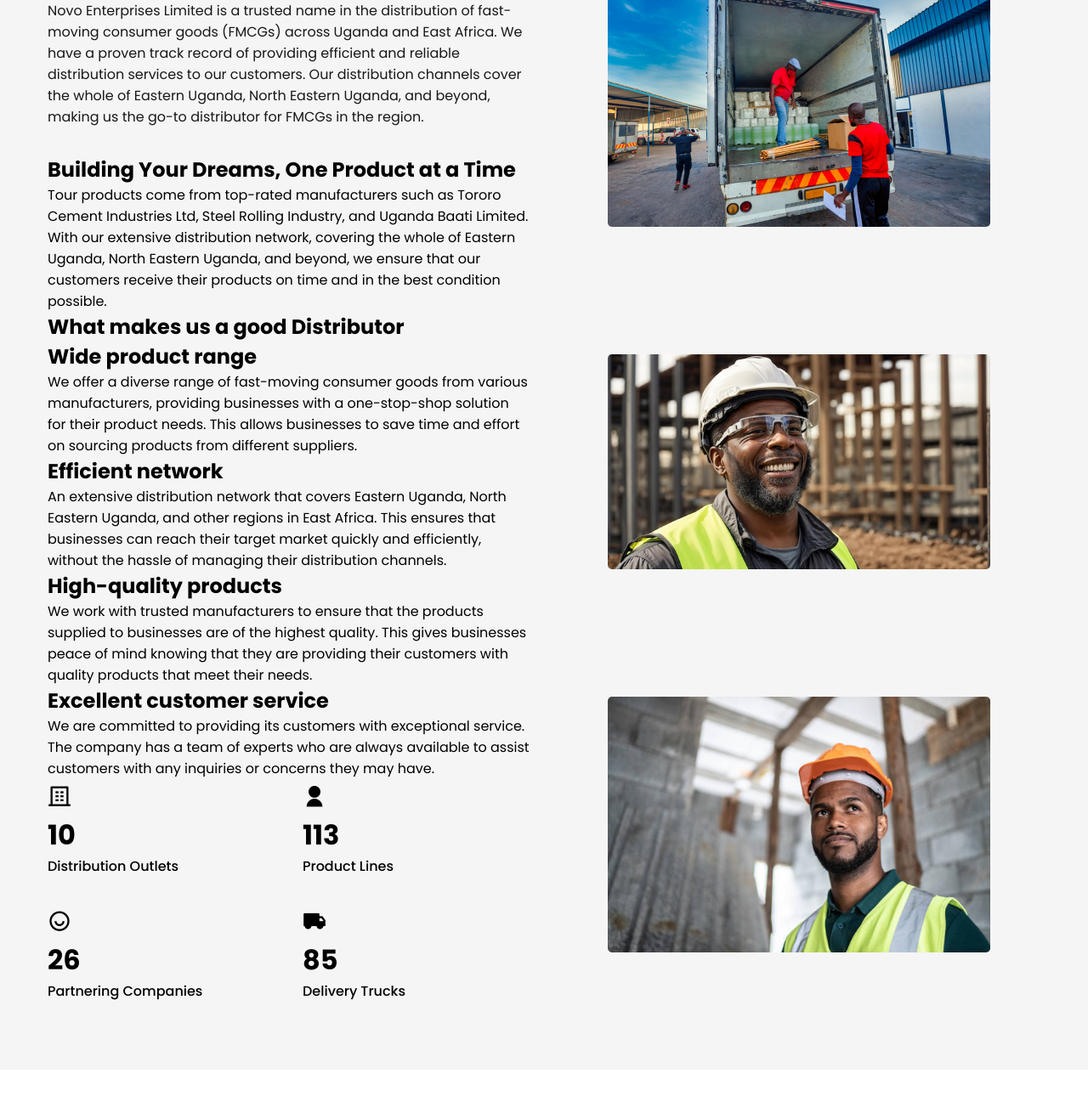
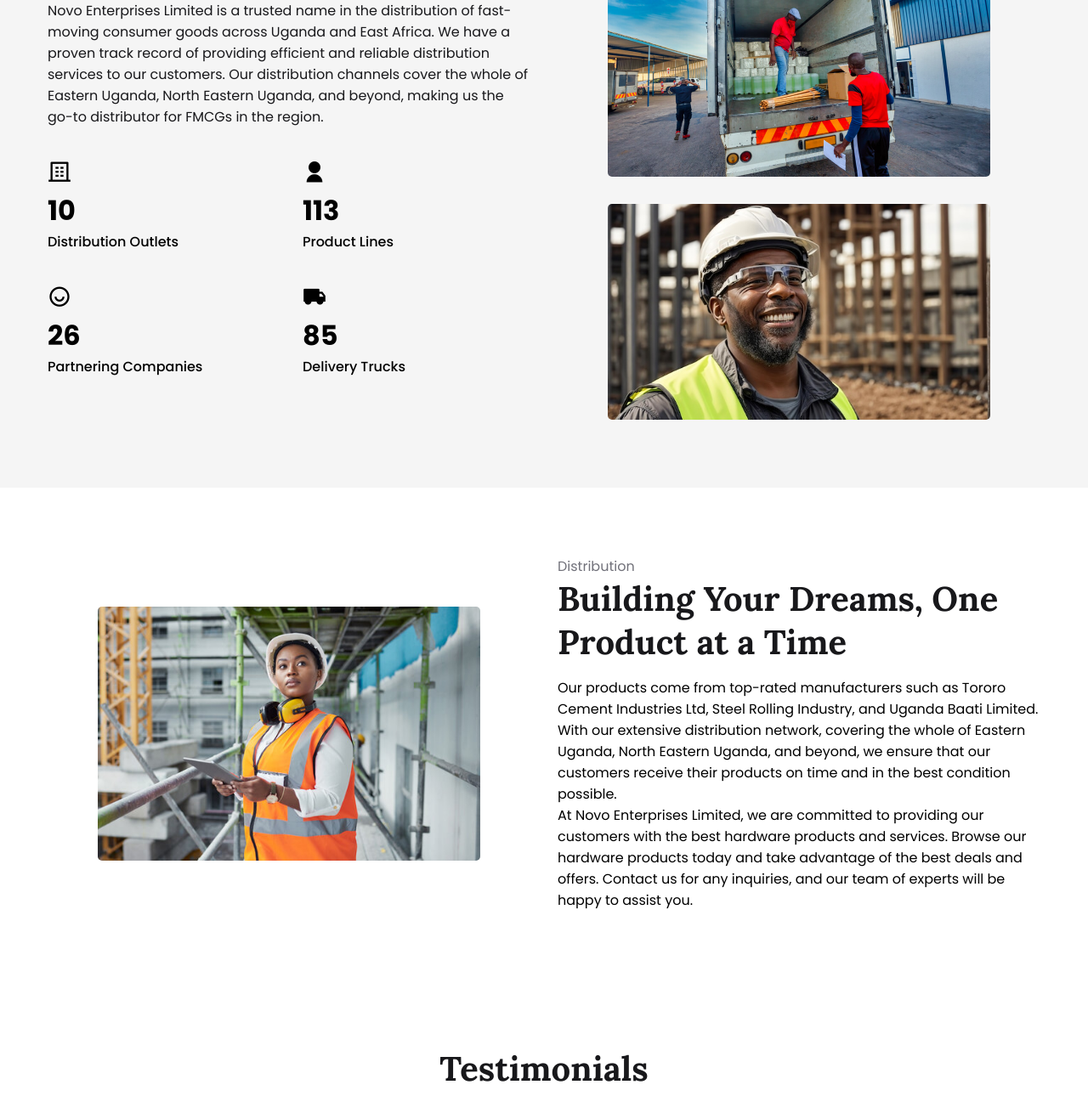
Before and after one commit to KingWise69/Novo, a plain HTML site: page Novo/distribution.html in a window 1280 px wide. Shown: the part 760-2050 px from the top of the page at 85% size. Drawn offline with nearby package versions, Linux system fonts and the light colour scheme.

Commit message:
Update distribution.html

```diff
--- a/Novo/distribution.html
+++ b/Novo/distribution.html
@@ -115,33 +115,11 @@
           <p class="para">
             Novo Enterprises Limited is a trusted
             name in the distribution of fast-moving
-            consumer goods (FMCGs) across Uganda and
+            consumer goods  across Uganda and
             East Africa. We have a proven track record of providing efficient and reliable distribution services to our customers. Our distribution channels cover the whole of Eastern Uganda, North Eastern Uganda, and beyond, making us the go-to
             distributor for FMCGs in the region.
 
-            <h2>Building Your Dreams, One Product at a Time</h5>
 
-
-
-              <p>Tour products come from top-rated manufacturers such as Tororo Cement Industries Ltd, Steel Rolling Industry, and Uganda Baati Limited. With our extensive distribution network, covering the whole of Eastern Uganda, North Eastern Uganda, and beyond, we ensure that our customers receive their products on time and in the best condition possible.</p>
-
-              <h2>What makes us a good Distributor</h2>
-              <h2>Wide product range</h2>
-              <p>We offer a diverse range of fast-moving consumer goods from various manufacturers, providing businesses with a one-stop-shop solution for their product needs. This allows businesses to save time and effort on sourcing products from different suppliers.</p>
-
-              <h2>Efficient network</h2>
-              <p>An extensive distribution network that covers Eastern Uganda, North Eastern Uganda, and other regions in East Africa. This ensures that businesses can reach their target market quickly and efficiently, without the hassle of managing their distribution channels.</p>
-
-              <h2>High-quality products</h2>
-              <p>We work with trusted manufacturers to ensure that the products supplied to businesses are of the highest quality. This gives businesses peace of mind knowing that they are providing their customers with quality products that meet their needs.</p>
-
-
-              <h2>Excellent customer service</h2>
-              <p>We are committed to providing its customers with exceptional service. The company has a team of experts who are always available to assist customers with any inquiries or concerns they may have.</p>
-
-
-
-          </p>
           <div class="stats__grid">
             <div class="stats__card">
               <span><i class="ri-building-4-line"></i></span>
@@ -168,9 +146,25 @@
         <div class="stats__image">
           <img src="assets/distribution-1.jpg" alt="stats" />
           <img src="assets/work7.jpg" alt="stats" />
-          <img src="assets/work6.jpg" alt="stats" />
+
 
         </div>
+      </div>
+    </section>
+
+    <section class="section__containers info__container" id="info">
+      <div class="info__image">
+        <img src="assets/work1.jpg" alt="info" />
+      </div>
+      <div class="info__content">
+        <p class="section__subheader">Distribution</p>
+        <h2 class="section__header">Building Your Dreams, One Product at a Time</h2>
+        <p class="section__description">
+          Our products come from top-rated manufacturers such as Tororo Cement Industries Ltd, Steel Rolling Industry, and Uganda Baati Limited. With our extensive distribution network, covering the whole of Eastern Uganda, North Eastern Uganda, and beyond, we ensure that our customers receive their products on time and in the best condition possible.</p>
+
+<p>At Novo Enterprises Limited, we are committed to providing our customers with the best hardware products and services. Browse our hardware products today and take advantage of the best deals and offers. Contact us for any inquiries, and our team of experts will be happy to assist you.
+        </p>
+
       </div>
     </section>
 
```
